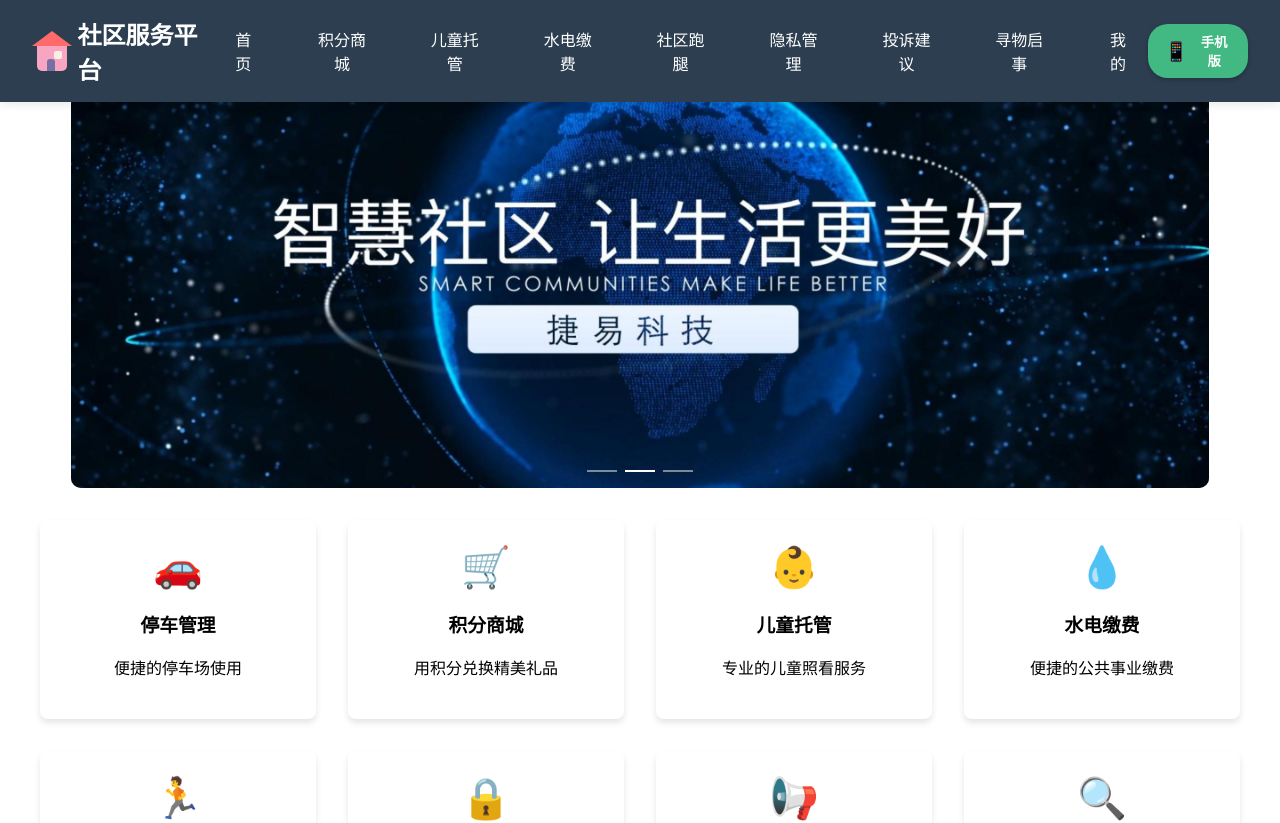
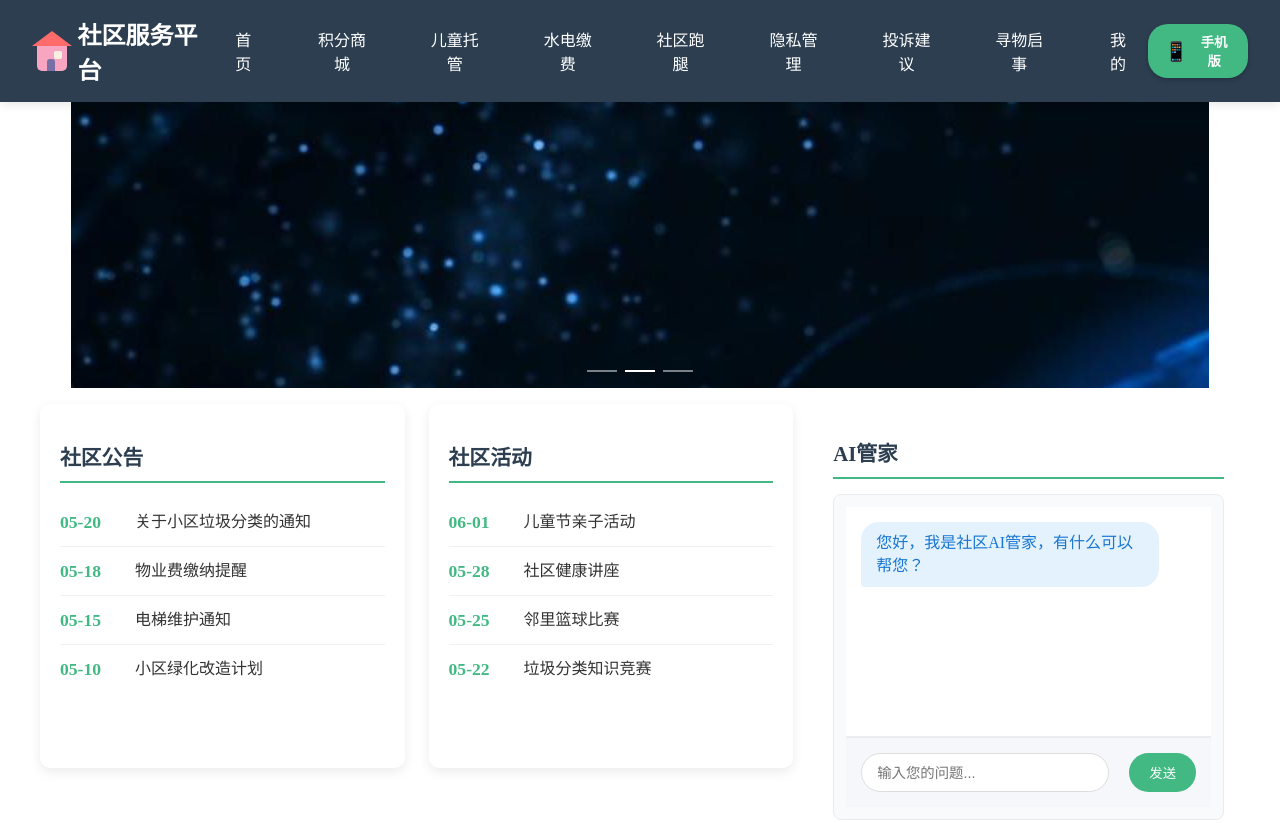
Before and after one commit to mcxxxxxcm/projectCommunity, a Vue app: page /PCPage in a window 1280 px wide. Shown: the top 823 px of the page. Built offline with nearby package versions, Linux system fonts and the light colour scheme.

Commit message:
新增社区公告和ai管家的功能

```diff
--- a/src/views/ChildCare-PC.vue
+++ b/src/views/ChildCare-PC.vue
@@ -6,17 +6,17 @@
         <h2>今日伙食</h2>
         <div class="meal-item">
           <h3>早餐</h3>
-          <img src="/public/images/早餐.jpg" alt="早餐" />
+          <img src="/images/早餐.jpg" alt="早餐" />
           <p>水煮蛋、小米粥、豆沙包</p>
         </div>
         <div class="meal-item">
           <h3>午餐</h3>
-          <img src="/public/images/午餐.jpg" alt="午餐" />
+          <img src="/images/午餐.jpg" alt="午餐" />
           <p>红烧肉、宫保鸡丁、香煎鱼、清炒时蔬、凉拌黄瓜、冬瓜肉丸汤</p>
         </div>
         <div class="meal-item">
           <h3>晚餐</h3>
-          <img src="/public/images/晚餐.jpg" alt="晚餐" />
+          <img src="/images/晚餐.jpg" alt="晚餐" />
           <p>糖醋排骨、番茄牛腩、椒盐虾、炒油麦菜、蒜蓉西兰花、玉米排骨汤</p>
         </div>
       </div>
--- a/src/views/PCPage.vue
+++ b/src/views/PCPage.vue
@@ -35,7 +35,8 @@
       <!-- Banner区域 -->
       <section class="banner">
         <!-- 修改后的Banner区域 -->
-        <el-carousel :interval="3000" height="400px">
+        <!-- 修改banner高度 -->
+        <el-carousel :interval="3000" height="300px">
           <el-carousel-item v-for="(image, index) in bannerImages" :key="index">
             <img :src="image.url" :alt="image.alt" class="banner-image">
             <div class="banner-text">
@@ -44,6 +45,47 @@
             </div>
           </el-carousel-item>
         </el-carousel>
+      </section>
+
+      <!-- 修改公告栏区域 -->
+      <section class="announcement-section">
+        <div class="announcement-box" style="flex: 0.8;"> <!-- 缩小公告栏 -->
+          <h2 class="announcement-title">社区公告</h2>
+          <ul class="announcement-list">
+            <li v-for="(notice, index) in notices" :key="index">
+              <span class="notice-date">{{ notice.date }}</span>
+              <span class="notice-content">{{ notice.content }}</span>
+            </li>
+          </ul>
+        </div>
+        <div class="announcement-box" style="flex: 0.8;"> <!-- 缩小活动栏 -->
+          <h2 class="announcement-title">社区活动</h2>
+          <ul class="announcement-list">
+            <li v-for="(activity, index) in activities" :key="index">
+              <span class="activity-date">{{ activity.date }}</span>
+              <span class="activity-content">{{ activity.content }}</span>
+            </li>
+          </ul>
+        </div>
+        <!-- 修改公告栏区域 -->
+        <section class="announcement-section">
+          <div class="announcement-box.ai-assistant" style="flex: 1;">
+            <h2 class="announcement-title">AI管家</h2>
+            <div class="ai-chat">
+              <div class="ai-messages">
+                <div v-for="(msg, index) in aiMessages" :key="index"
+                     :class="['ai-message', msg.type]">
+                  {{ msg.content }}
+                </div>
+              </div>
+              <div class="ai-input">
+                <input v-model="aiInput" placeholder="输入您的问题..."
+                         @keyup.enter="sendAiMessage">
+                <button @click="sendAiMessage">发送</button>
+              </div>
+            </div>
+          </div>
+        </section>
       </section>
 
       <!-- 内容区域 -->
@@ -151,6 +193,77 @@
   }
 ]);
 
+// 新增公告数据
+const notices = ref([
+  { date: '05-20', content: '关于小区垃圾分类的通知' },
+  { date: '05-18', content: '物业费缴纳提醒' },
+  { date: '05-15', content: '电梯维护通知' },
+  { date: '05-10', content: '小区绿化改造计划' }
+]);
+
+// 新增活动数据
+const activities = ref([
+  { date: '06-01', content: '儿童节亲子活动' },
+  { date: '05-28', content: '社区健康讲座' },
+  { date: '05-25', content: '邻里篮球比赛' },
+  { date: '05-22', content: '垃圾分类知识竞赛' }
+]);
+
+// 新增AI相关数据
+const aiMessages = ref([
+  { type: 'ai', content: '您好，我是社区AI管家，有什么可以帮您？' }
+]);
+const aiInput = ref('');
+
+const sendAiMessage = async () => {
+  if (!aiInput.value.trim()) return;
+
+  // 添加用户消息
+  aiMessages.value.push({
+    type: 'user',
+    content: aiInput.value
+  });
+
+  const userMessage = aiInput.value;
+  aiInput.value = '';
+
+  try {
+    // 调用火山引擎方舟大模型API
+    const response = await fetch('https://ark.cn-beijing.volces.com/api/v3/chat/completions', {
+      method: 'POST',
+      headers: {
+        'Content-Type': 'application/json',
+        'Authorization': 'Bearer cdd6dd0b-d9cc-40fa-88ad-01494f2255c3' // 使用方舟API密钥
+      },
+      body: JSON.stringify({
+        model: "ep-20250420200120-qk98h", // 方舟大模型ID
+        messages: [
+          {
+            role: "system",
+            content: "你是社区服务AI助手，请用简洁友好的方式回答用户问题"
+          },
+          {
+            role: "user",
+            content: userMessage
+          }
+        ]
+      })
+    });
+
+    const data = await response.json();
+
+    // 添加AI回复
+    aiMessages.value.push({
+      type: 'ai',
+      content: data.choices[0].message.content
+    });
+  } catch (error) {
+    aiMessages.value.push({
+      type: 'ai',
+      content: '抱歉，AI服务暂时不可用'
+    });
+  }
+};
 </script>
 
 <!-- 删除重复的<style>标签，保留一个 -->
@@ -382,33 +495,244 @@
   margin-top: 0;
   padding: 0 !important;
   width: 90%;
-  height: 90%;
+  height: auto; /* 改为自适应高度 */
   border-radius: 10px;
-  margin: 0 auto; /* 添加自动外边距使容器居中 */
+  margin: 0 auto;
 }
 
-.banner-image {
-  width: 100%;
-  height: 100%;
-  border-radius: 10px;
-  object-fit: cover;
-  display: block; /* 确保图片作为块级元素 */
-  margin: 0 auto; /* 图片居中 */
+/* 调整公告栏区域 */
+.announcement-section {
+  display: flex;
+  gap: 1.5rem;
+  padding: 1rem;
+  max-width: 1200px; /* 增加最大宽度 */
+  margin: 0 auto 2rem; /* 增加下边距 */
+  min-height: 300px; /* 设置最小高度 */
 }
 
-.banner-text {
-  position: absolute;
-  top: 50%;
-  left: 50%;
-  transform: translate(-50%, -50%);
-  text-align: center;
-  color: white;
-  text-shadow: 0 2px 8px rgba(0, 0, 0, 0.7);
-  width: 80%;
-  z-index: 1;
+/* 美化AI管家容器 */
+.announcement-box.ai-assistant {
+  flex: 1.4;
+  background: #ffffff;
+  border: 1px solid #e0e0e0;
+  border-radius: 10px;
+  padding: 15px;
+  box-shadow: 0 4px 12px rgba(0, 0, 0, 0.08);
+  transition: all 0.3s ease;
+  min-height: 300px; /* 添加最小高度与公告栏对齐 */
 }
 
-.el-carousel {
-  width: 100%;
+/* 调整AI聊天区域高度 */
+.ai-chat {
+  height: 100%; /* 改为100%填充容器 */
+  display: flex;
+  flex-direction: column;
+  border: 1px solid #e9ecef;
+  border-radius: 8px;
+  padding: 12px;
+  background: #f8fafc;
+}
+
+/* 消息气泡样式 */
+.ai-message {
+  max-width: 80%;
+  padding: 10px 15px;
+  margin-bottom: 10px;
+  border-radius: 18px;
+  line-height: 1.4;
+  position: relative;
+  word-wrap: break-word;
+}
+
+.ai-message.ai {
+  background: #e3f2fd;
+  color: #1976d2;
+  align-self: flex-start;
+  border-bottom-left-radius: 4px;
+  margin-right: auto;
+}
+
+.ai-message.user {
+  background: #f1f1f1;
+  color: #333;
+  align-self: flex-end;
+  border-bottom-right-radius: 4px;
+  margin-left: auto;
+}
+
+/* 调整消息容器布局 */
+.ai-messages {
+  display: flex;
+  flex-direction: column;
+  gap: 8px;
+}
+
+/* 输入区域 */
+.ai-input {
+  display: flex;
+  gap: 10px;
+  padding-top: 8px;
+  border-top: 1px solid #eee;
+}
+
+.ai-input input {
+  flex: 1;
+  padding: 10px 15px;
+  border: 1px solid #ddd;
+  border-radius: 20px;
+  font-size: 0.9rem;
+  outline: none;
+  transition: all 0.3s;
+}
+
+.ai-input input:focus {
+  border-color: #42b983;
+  box-shadow: 0 0 0 2px rgba(66, 185, 131, 0.2);
+}
+
+.ai-input button {
+  padding: 10px 20px;
+  background: #42b983;
+  color: white;
+  border: none;
+  border-radius: 20px;
+  cursor: pointer;
+  transition: all 0.3s;
+  font-weight: 500;
+}
+
+.ai-input button:hover {
+  background: #3aa876;
+  transform: translateY(-1px);
+}
+
+/* 公告栏专属样式 - 不影响AI管家 */
+.announcement-box:not(.ai-assistant) {
+  flex: 0.8;
+  background: #ffffff;
+  border-radius: 10px;
+  padding: 20px;
+  box-shadow: 0 4px 12px rgba(0, 0, 0, 0.08);
+  transition: all 0.3s ease;
+}
+
+.announcement-title {
+  font-size: 1.3rem;
+  color: #2c3e50;
+  padding-bottom: 12px;
+  margin-bottom: 15px;
+  border-bottom: 2px solid #42b983;
+  font-weight: 600;
+}
+
+.announcement-list {
+  list-style: none;
+  padding: 0;
+  margin: 0;
+}
+
+.announcement-list li {
+  padding: 12px 0;
+  border-bottom: 1px solid #f0f0f0;
+  display: flex;
+  align-items: center;
+}
+
+.announcement-list li:last-child {
+  border-bottom: none;
+}
+
+.notice-date, .activity-date {
+  color: #42b983;
+  font-weight: bold;
+  min-width: 60px;
+  font-size: 1.1rem;
+}
+
+.notice-content, .activity-content {
+  color: #333;
+  flex: 1;
+  font-size: 1rem;
+  padding-left: 15px;
+  line-height: 1.5;
+}
+
+/* 公告栏悬停效果 - 不影响AI管家 */
+.announcement-box:not(.ai-assistant):hover {
+  transform: translateY(-3px);
+  box-shadow: 0 6px 16px rgba(0, 0, 0, 0.12);
+}
+
+/* AI管家专属样式保持不变 */
+.announcement-box.ai-assistant {
+  /* 原有AI管家样式保持不变 */
+}
+
+/* 重构AI管家容器 */
+.announcement-box.ai-assistant {
+  flex: 1.4;
+  background: #ffffff;
+  border: 1px solid #e0e0e0;
+  border-radius: 10px;
+  padding: 15px;
+  box-shadow: 0 4px 12px rgba(0, 0, 0, 0.08);
+  transition: all 0.3s ease;
+  min-height: 300px;
+}
+
+/* 重构AI聊天区域 */
+.ai-chat {
+  height: 100%;
+  display: flex;
+  flex-direction: column;
+  background: #f8fafc;
+  border-radius: 8px;
+  overflow: hidden;
+}
+
+/* 消息区域 */
+.ai-messages {
+  flex: 1;
+  padding: 15px;
+  overflow-y: auto;
+  background: white;
+  border-bottom: 1px solid #eee;
+}
+
+/* 输入区域 */
+.ai-input {
+  display: flex;
+  padding: 15px;
+  background: #f5f7fa;
+  border-top: 1px solid #e9ecef;
+}
+
+.ai-input input {
+  flex: 1;
+  padding: 10px 15px;
+  border: 1px solid #ddd;
+  border-radius: 20px;
+  font-size: 0.9rem;
+  background: white;
+}
+
+.ai-input button {
+  margin-left: 10px;
+  padding: 10px 20px;
+  background: #42b983;
+  color: white;
+  border: none;
+  border-radius: 20px;
+  cursor: pointer;
+  transition: all 0.3s;
+}
+
+/* 标题样式统一 */
+.announcement-title {
+  color: #2c3e50;
+  font-size: 1.3rem;
+  margin-bottom: 15px;
+  padding-bottom: 10px;
+  border-bottom: 2px solid #42b983;
 }
 </style>
```
